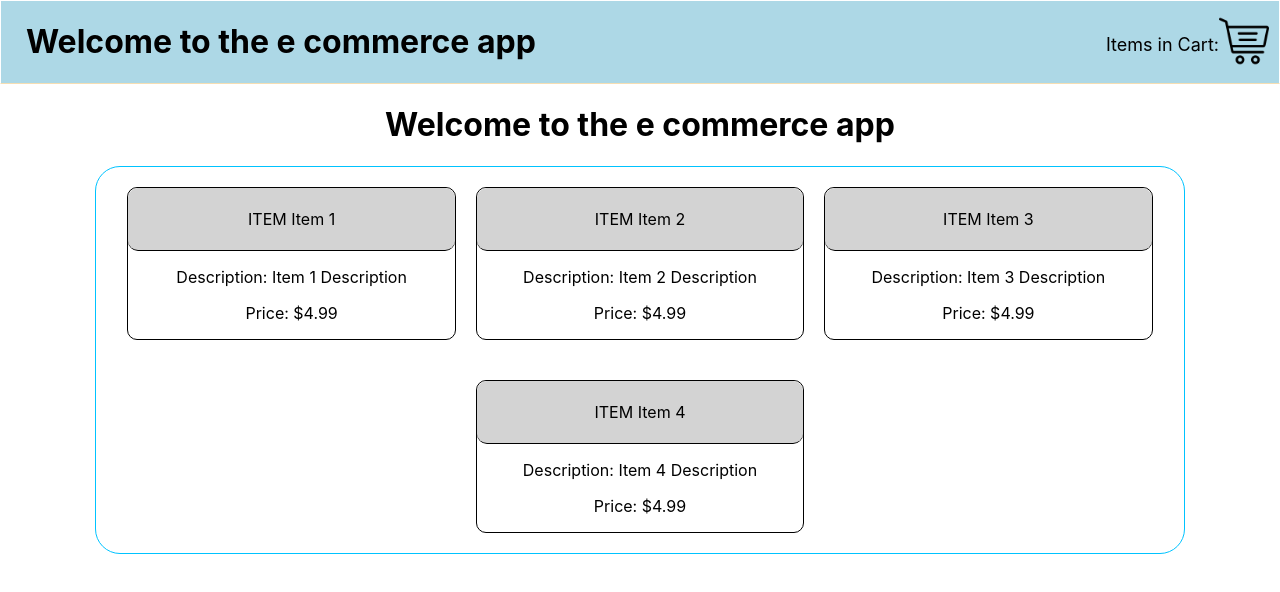
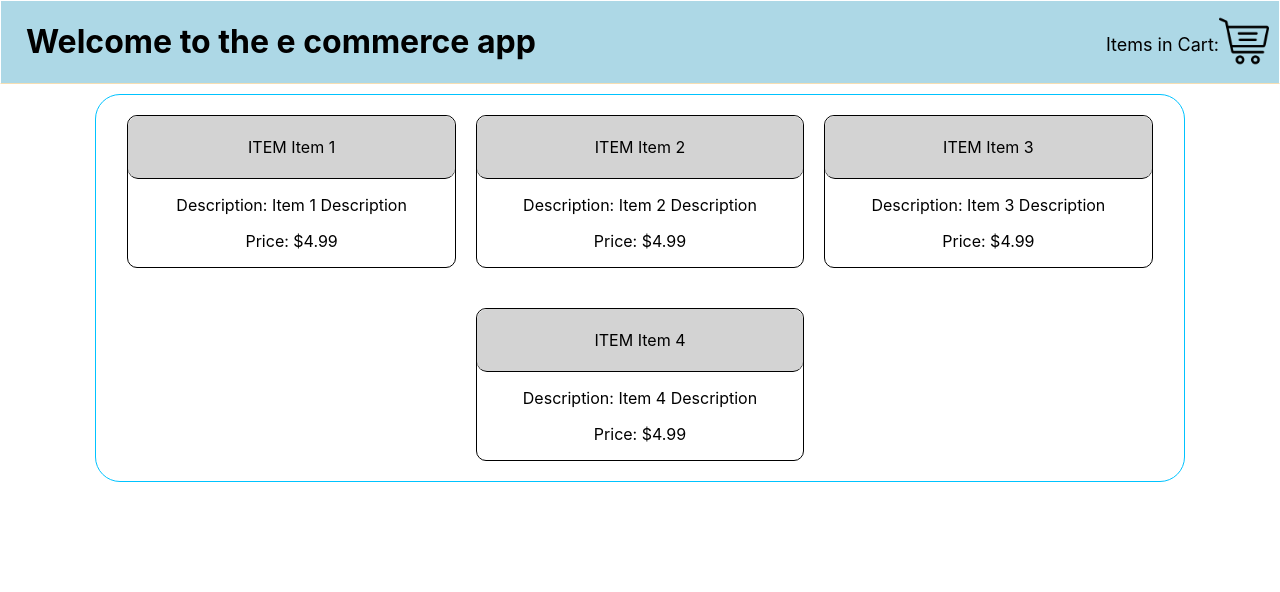
Before and after one commit to rsork34/e_commerce_app, a React (Create React App) app: page / in a window 1280 px wide. Shown: the top 592 px of the page. Built offline with nearby package versions, Linux system fonts and the light colour scheme.

Commit message:
Moved welcome message to header component

```diff
--- a/src/components/Home.js
+++ b/src/components/Home.js
@@ -29,8 +29,7 @@ function Home(props) {
 
     return (
         <>
-            <Header />
-            <h1>Welcome to the e commerce app</h1>
+            <Header/>
 
             <div className="itemContainer">
             {items.map((item) => (
```
